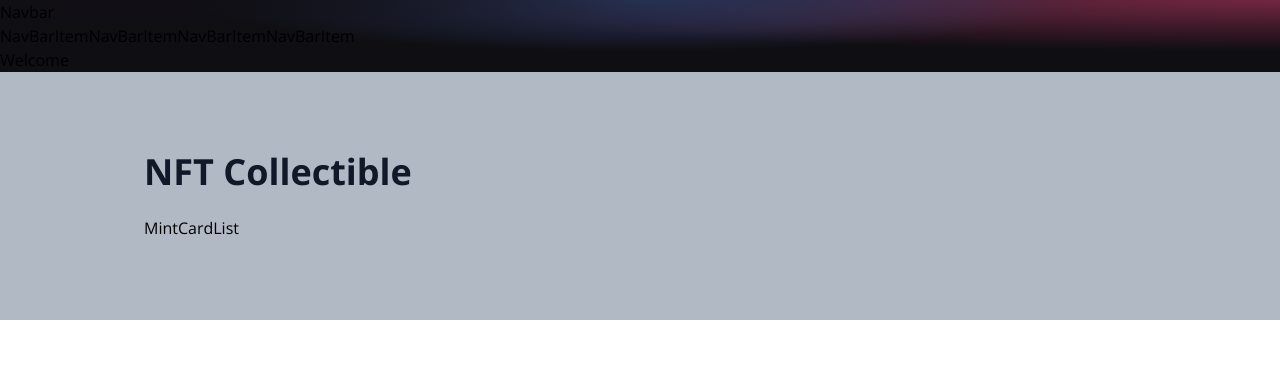
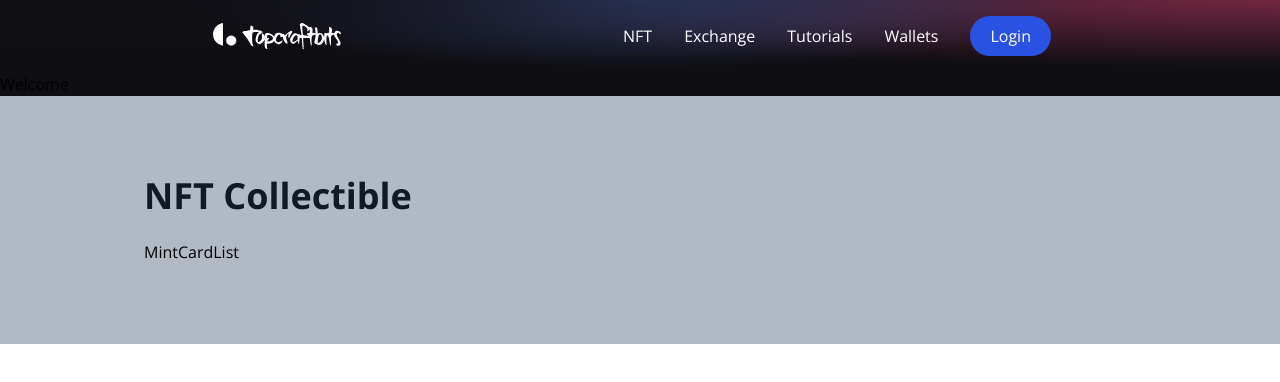
Before and after one commit to crisanlucid/vite-react-ts-hardhat-web3-NFT-tutorial, a React (Vite) app in the folder dApp_NFT/: page / in a window 1280 px wide. Shown: the top 382 px of the page. Built offline with nearby package versions, Linux system fonts and the light colour scheme.

Commit message:
feat: Navbar Component - styled

```diff
--- a/dApp_NFT/src/components/Navbar.tsx
+++ b/dApp_NFT/src/components/Navbar.tsx
@@ -1,19 +1,94 @@
-import React from 'react';
+/* eslint-disable @typescript-eslint/no-empty-function */
+import React, { useState } from 'react';
+import { AiFillPlayCircle, AiOutlineClose } from 'react-icons/ai';
+import { HiMenuAlt4 } from 'react-icons/hi';
+import { Link } from 'react-router-dom';
 
-const NavbarItem: React.FC = () => {
-  return <>NavBarItem</>;
-};
+import logo from '../assets/logo.svg';
+
+interface INavbarItem {
+  title: string;
+  classProps: string;
+}
+
+const NavbarItem: React.FC<INavbarItem> = ({ title, classProps }) => (
+  <li className={`mx-4 cursor-pointer ${classProps}`}>
+    <Link to="/nft">{title}</Link>
+  </li>
+);
 
 const Navbar: React.FC = () => {
+  const [toogleMenu, setToogleMenu] = useState(false);
+
+  const currentAccount = false;
+  const disconnectWallet = () => {};
+  const connectWalletAndShowNFT = () => {};
+
+  const renderButton = () => {
+    const isLogIn = !currentAccount;
+    return (
+      <button
+        type="button"
+        className="bg-[#2952e3] py-2 px-5 mx-4 rounded-full cursor-pointer hover:bg-[#2546bd]"
+        onClick={isLogIn ? connectWalletAndShowNFT : disconnectWallet}
+      >
+        {isLogIn ? (
+          <> Login</>
+        ) : (
+          <>
+            <AiFillPlayCircle className="text-white mr-2 inline-flex" />
+            <span className="text-sm">Logout</span>
+          </>
+        )}
+      </button>
+    );
+  };
   return (
-    <div>
-      Navbar
-      <ul>
-        {['Market', 'Exchange', 'Tutorials', 'Wallets'].map((item, index) => (
-          <NavbarItem key={index} />
+    <nav className="w-full flex md:justify-center justify-between items-center p-4">
+      <div className="md:flex-[0.5] flex-initial justify-center items-center">
+        <img src={logo} alt="logo" className="w-32 cursor-pointer invert" />
+      </div>
+      <ul className="text-white md:flex hidden list-none flex-row justify-between items-center flex-initial">
+        {['NFT', 'Exchange', 'Tutorials', 'Wallets'].map((item, index) => (
+          <NavbarItem key={item + index} title={item} classProps="" />
         ))}
+        <li>{renderButton()}</li>
       </ul>
-    </div>
+      <div className="flex relate">
+        {toogleMenu ? (
+          <AiOutlineClose
+            fontSize={28}
+            className="text-white md:hidden cursor-pointer"
+            onClick={() => setToogleMenu(false)}
+          />
+        ) : (
+          <HiMenuAlt4
+            fontSize={28}
+            className="text-white md:hidden cursor-pointer"
+            onClick={() => setToogleMenu(true)}
+          />
+        )}
+        {toogleMenu && (
+          <ul
+            className="z-10 fixed top-0 -right-2 p-3 w-[70vw] h-screen shadow-2xl md:hidden list-none
+          flex flex-col justify-start items-end rounded-md blue-glassmorphism text-white animate-slide-in"
+          >
+            <li className="text-xl w-full my-2">
+              <AiOutlineClose onClick={() => setToogleMenu(false)} />
+            </li>
+            {['Market', 'Exchange', 'Tutorials', 'Wallets'].map(
+              (item, index) => (
+                <NavbarItem
+                  key={item + index}
+                  title={item}
+                  classProps="my-2 text-lg"
+                />
+              )
+            )}
+          </ul>
+        )}
+      </div>
+    </nav>
   );
 };
 
```
